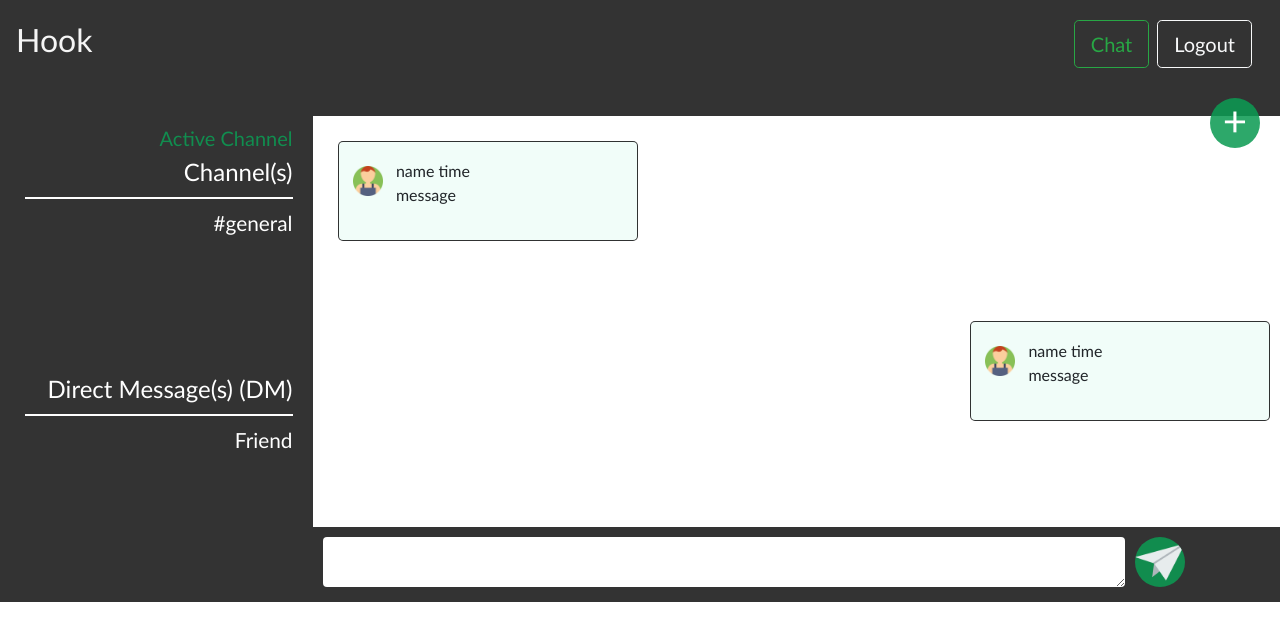
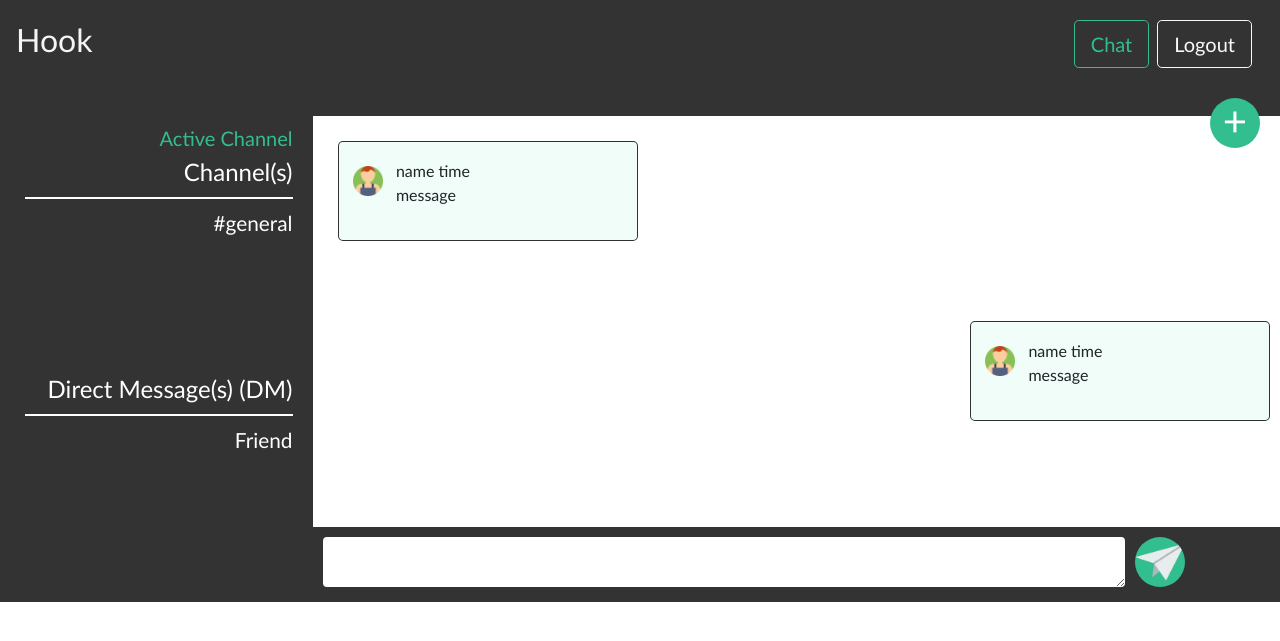
Before and after one commit to techemmy/Flask-Chat-Application, a Flask app: page /chat/ in a window 1280 px wide. Shown: the top 641 px of the page. Run offline with Flask 2, Linux system fonts and the light colour scheme; the visitor is signed in with stand-in values (Sample User, id 1); some libraries are stand-ins or nearby versions.

Commit message:
change color theme

```diff
--- a/static/styles.css
+++ b/static/styles.css
@@ -14,6 +14,16 @@ body {
   width: 100vw;
 }
 
+.btn-outline-success {
+  color: #32be8f;
+  border-color: #32be8f;
+}
+
+.btn-outline-success:hover {
+  background-color: #32be8f;
+  border-color: #32be8f;
+}
+
 nav {
   background: rgba(0, 0, 0, 0.8);
 }
@@ -24,7 +34,7 @@ nav .navbar-brand {
   font-size: xx-large;
 }
 nav .navbar-brand:hover {
-  color: rgba(12, 155, 83, 0.863);
+  color: #32be8f;
 }
 nav div button {
   margin: 10px;
@@ -38,7 +48,9 @@ div.img-box {
   display: flex;
   justify-content: center;
   align-items: center;
-  height: 700px;
+}
+div.img-box img {
+  height: 500px;
 }
 
 div.chat-head {
@@ -80,7 +92,7 @@ button.menu__button:hover {
   width: 50px;
   height: 50px;
   transition: 0.2s;
-  background: rgba(12, 155, 83, 0.863);
+  background: #32be8f;
   transition: 0.3s;
   border-radius: 50%;
   overflow: hidden;
@@ -141,7 +153,7 @@ button.menu__button:hover {
   height: 18px;
   display: inline-block;
   vertical-align: middle;
-  background: rgba(12, 155, 83, 0.863);
+  background: #32be8f;
   border-radius: 2px;
   position: relative;
   top: -1px;
@@ -153,7 +165,7 @@ button.menu__button:hover {
 }
 
 .log-user {
-  color: rgba(12, 155, 83, 0.863);
+  color: #32be8f;
 }
 
 .content {
@@ -176,7 +188,7 @@ div .lists li:hover {
   cursor: pointer;
 }
 div .lists .active-channel {
-  color: rgba(12, 155, 83, 0.863);
+  color: #32be8f;
 }
 
 .channels-list,
@@ -262,7 +274,7 @@ div.msgs-content .msg-space .send-space a {
   margin-left: 10px;
 }
 div.msgs-content .msg-space .send-space a img.send-img {
-  background: rgba(12, 155, 83, 0.863);
+  background: #32be8f;
   width: 50px;
   height: 50px;
   border: 0;
--- a/static/styles.scss
+++ b/static/styles.scss
@@ -1,6 +1,6 @@
 
 $fonts: 'Candara';
-$primary-color: rgba(12, 155, 83, 0.863);
+$primary-color: #32be8f;
 $secondary-color: rgba(0, 0, 0, 0.8);
 $white: white;
 $info-col: rgb(241, 253, 249);
@@ -11,7 +11,6 @@ $info-col: rgb(241, 253, 249);
   padding: 0;
 }
 
-
 body {
   margin: 0;
   padding: 0;
@@ -20,6 +19,16 @@ body {
   overflow-x: hidden;
   height: 100vh;
   width: 100vw;
+}
+
+.btn-outline-success {
+  color: #32be8f;
+  border-color: #32be8f;
+}
+
+.btn-outline-success:hover {
+  background-color: #32be8f;
+  border-color: #32be8f;
 }
 
 nav {
@@ -46,7 +55,9 @@ div.img-box {
   display: flex;
   justify-content: center;
   align-items: center;
-  height: 700px;
+  img {
+    height: 500px;
+  }
 }
 
 div.chat-head {
```
Also changed, not shown: 1 other file.
